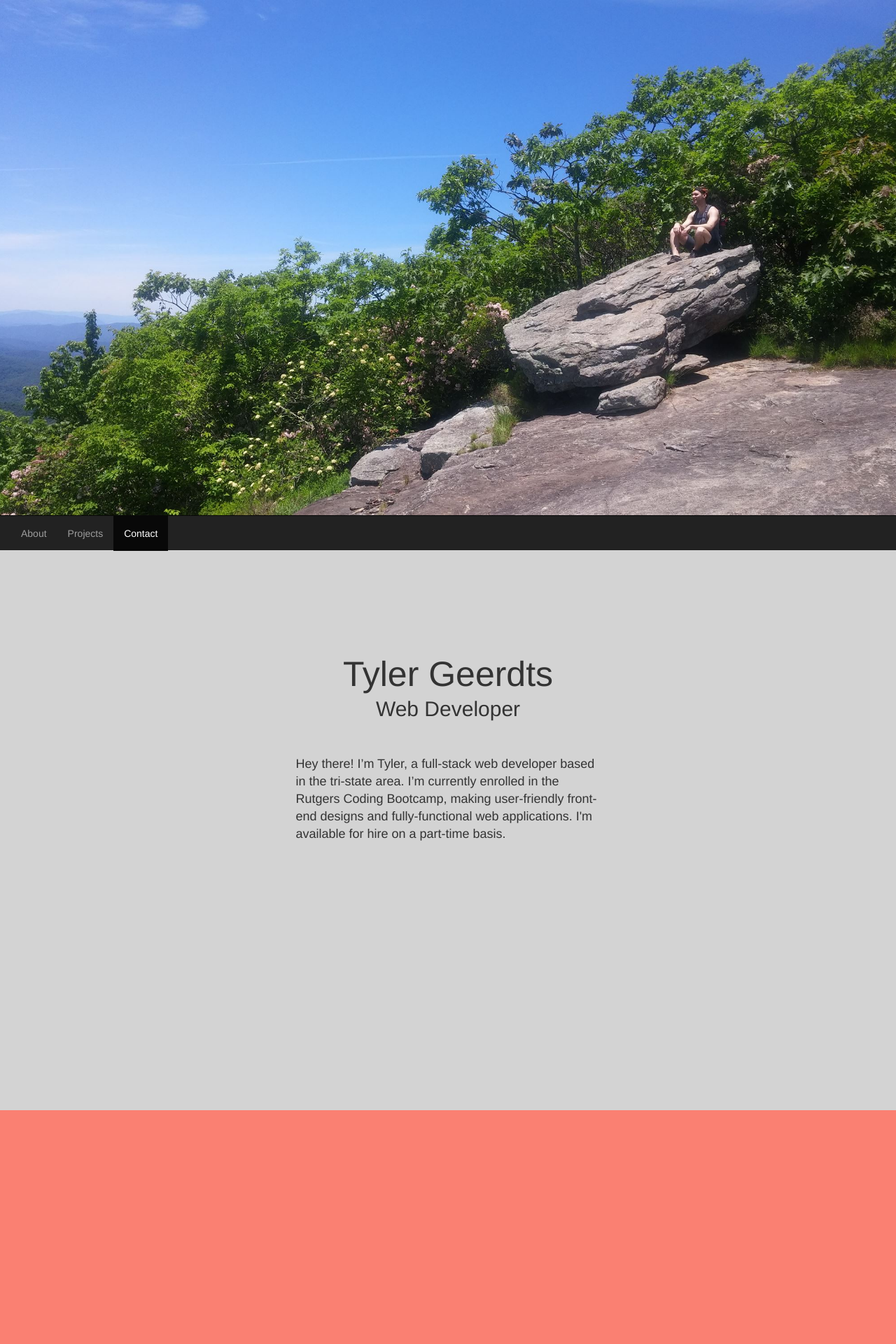
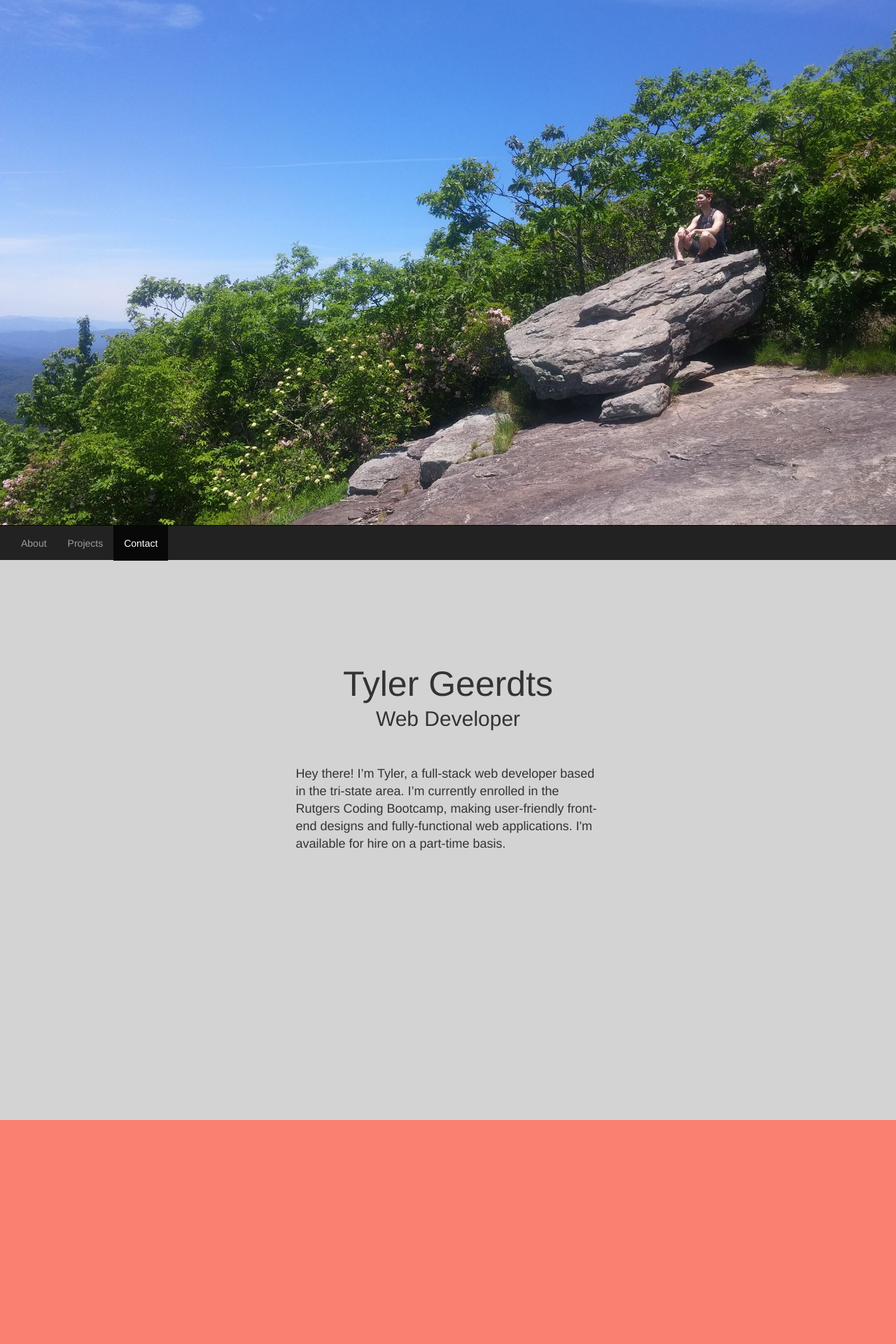
Before and after one commit to tygee713/Portfolio-Revised, a PHP site: page / in a window 1280 px wide. Shown: the top 1920 px of the page at 70% size. Run offline with PHP 8.4, Linux system fonts and the light colour scheme.

Commit message:
Fixed home height

```diff
--- a/javascripts/main.js
+++ b/javascripts/main.js
@@ -1,5 +1,7 @@
 $(document).ready(function() {
   $('body').scrollspy({ target: "#myNav", offset: 50 });
+  var homeheight = $(window).height();
+  $('#home').css('height', homeheight - 50 + 'px');
 })
 
 $('nav a').on('click', function(e) {
@@ -11,20 +13,16 @@ $('nav a').on('click', function(e) {
   }, 500)
 })
 
-var num = $('#aboutSection').offset().top - 50; //number of pixels before fixing nav bar to top
-
 $(window).bind('scroll', function () {
+  var num = $('#aboutSection').offset().top - 50; //number of pixels before fixing nav bar to top
     if ($(window).scrollTop() >= num) {
         $('#myNav').removeClass('navbar-fixed-bottom');
         $('#myNav').addClass('navbar-fixed-top');
         $('#aboutSection').css('margin-top', '50px');
-        console.log($('#aboutSection').offset().top);
-
     }
     else {
          $('#myNav').removeClass('navbar-fixed-top');
          $('#myNav').addClass('navbar-fixed-bottom');
          $('#aboutSection').css('margin-top', '0px');
-         console.log($('#aboutSection').offset().top);
     }
 });
--- a/stylesheets/styles.css
+++ b/stylesheets/styles.css
@@ -28,7 +28,7 @@
 }
 
 #home {
-  height: 92vh;
+ /* height: calc(100% - 50px);*/
   background-image: url(../images/hiking.jpg);
   background-size: cover;
   background-position: top center;
```
